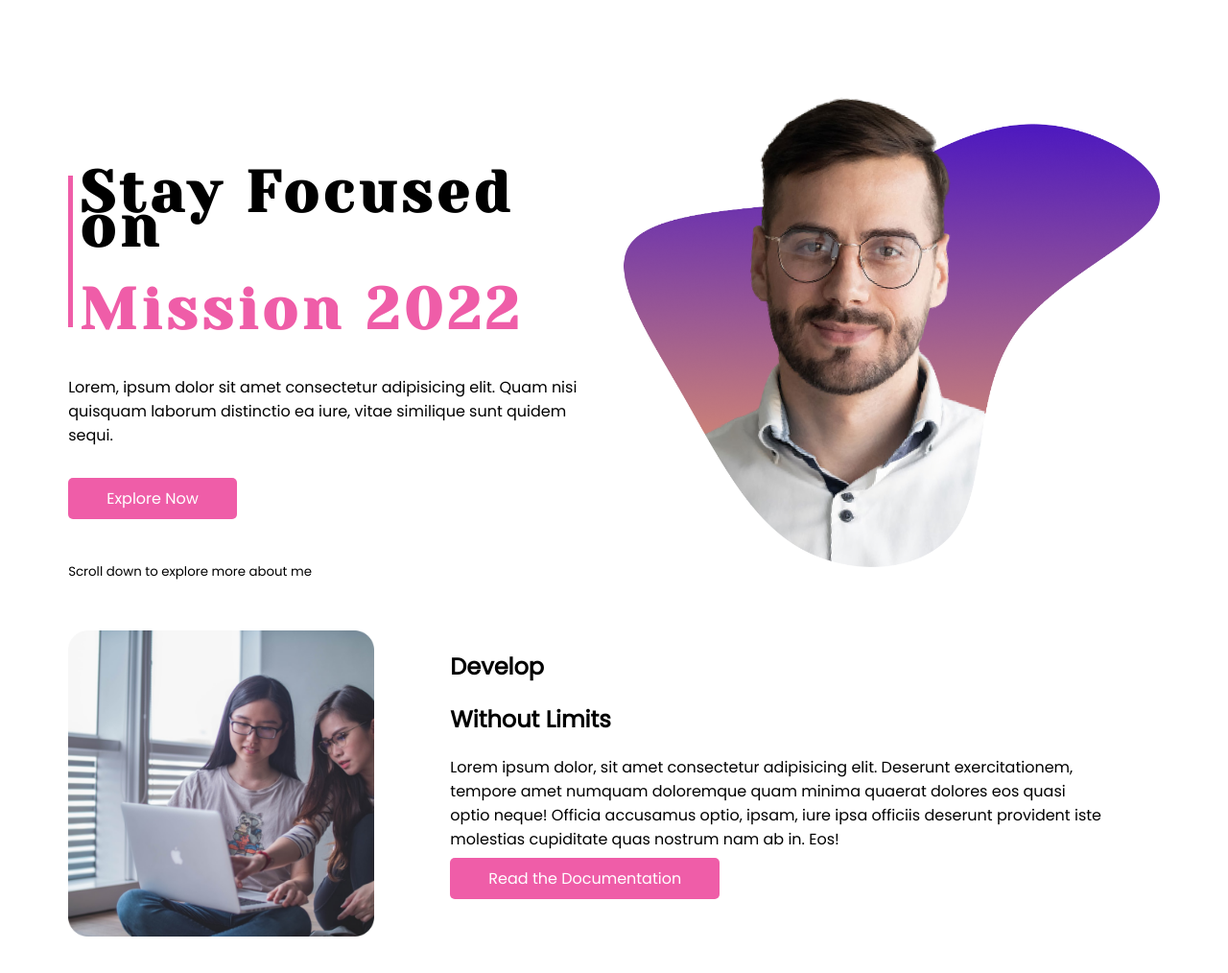
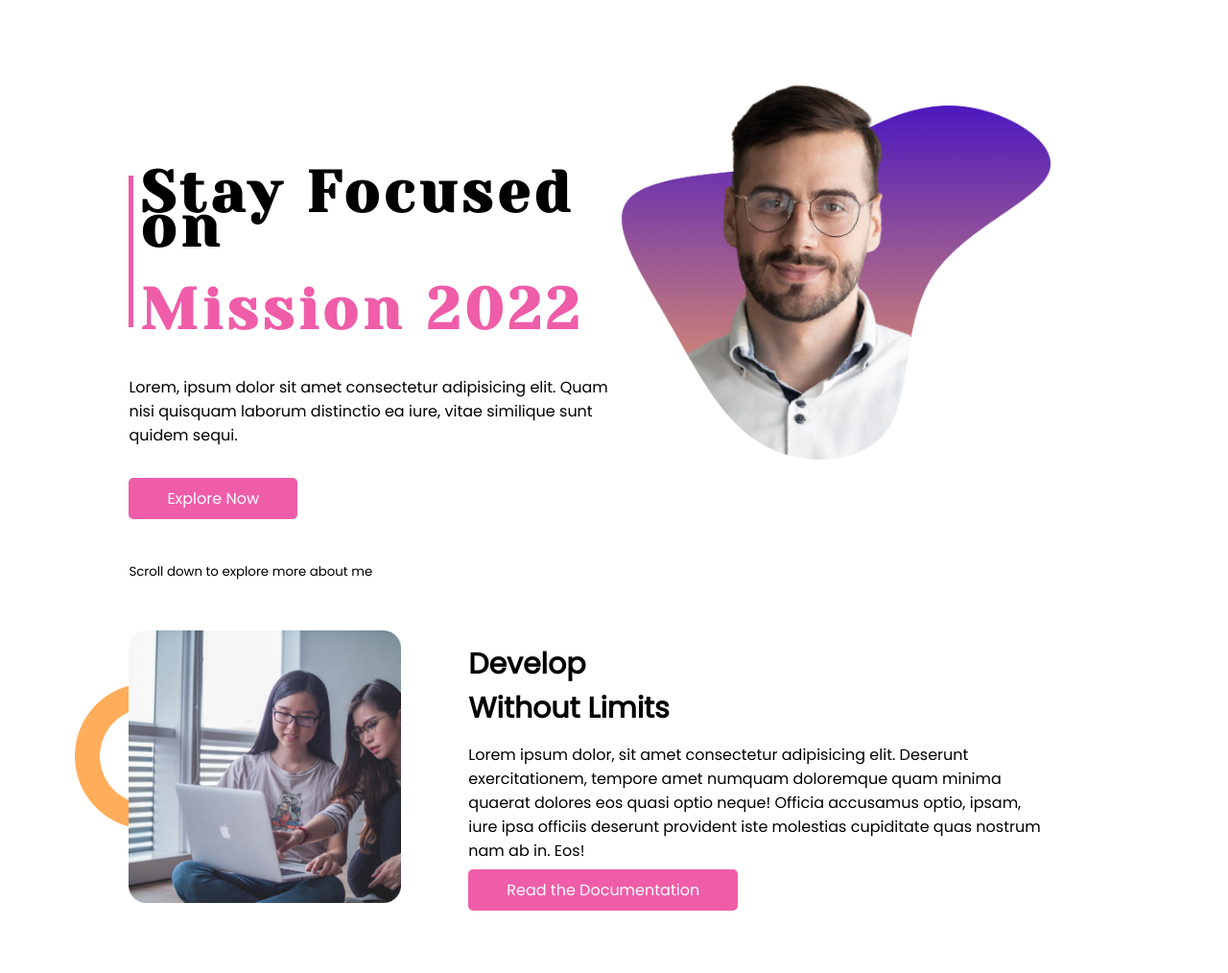
Before and after one commit to SuraiyaAkterTrishna/mission-2022, a plain HTML site: page index.html in a window 1280 px wide. Shown: the whole page at 96% size. After the commit the page ends 981 px from the top, so only its background shows below. Drawn offline with Linux system fonts and the light colour scheme.

Commit message:
Complete Develop Area

```diff
--- a/style.css
+++ b/style.css
@@ -6,14 +6,14 @@ body{
 }
 .flex{
     display: flex;
-    padding: 2% 5%;
+    padding: 2% 10%;
 
 }
 .half-width{
     width: 50%;
 }
 .half-width img{
-    width: 100%;
+    width: 90%;
 }
 .heading{
     font-family: 'Yeseva One', cursive;
@@ -45,3 +45,13 @@ body{
 .content-item{
     width: 60%;
 }
+h2{
+    font-size: 30px;
+    line-height: 70%;
+}
+.develop-area{
+    background-image: url(images/shapes/shape-1.png);
+    background-repeat: no-repeat;
+    background-size: 12%;
+    background-position: 70px 80px;
+}
```
